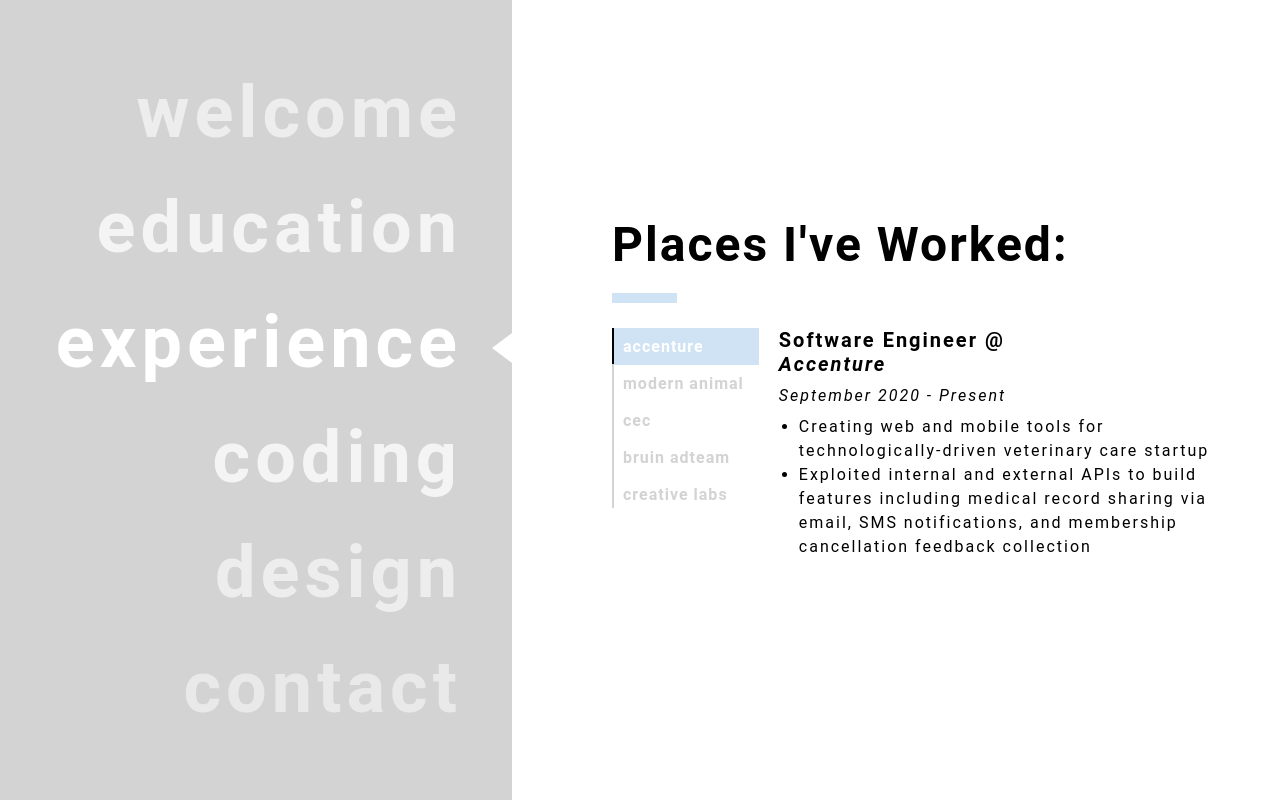
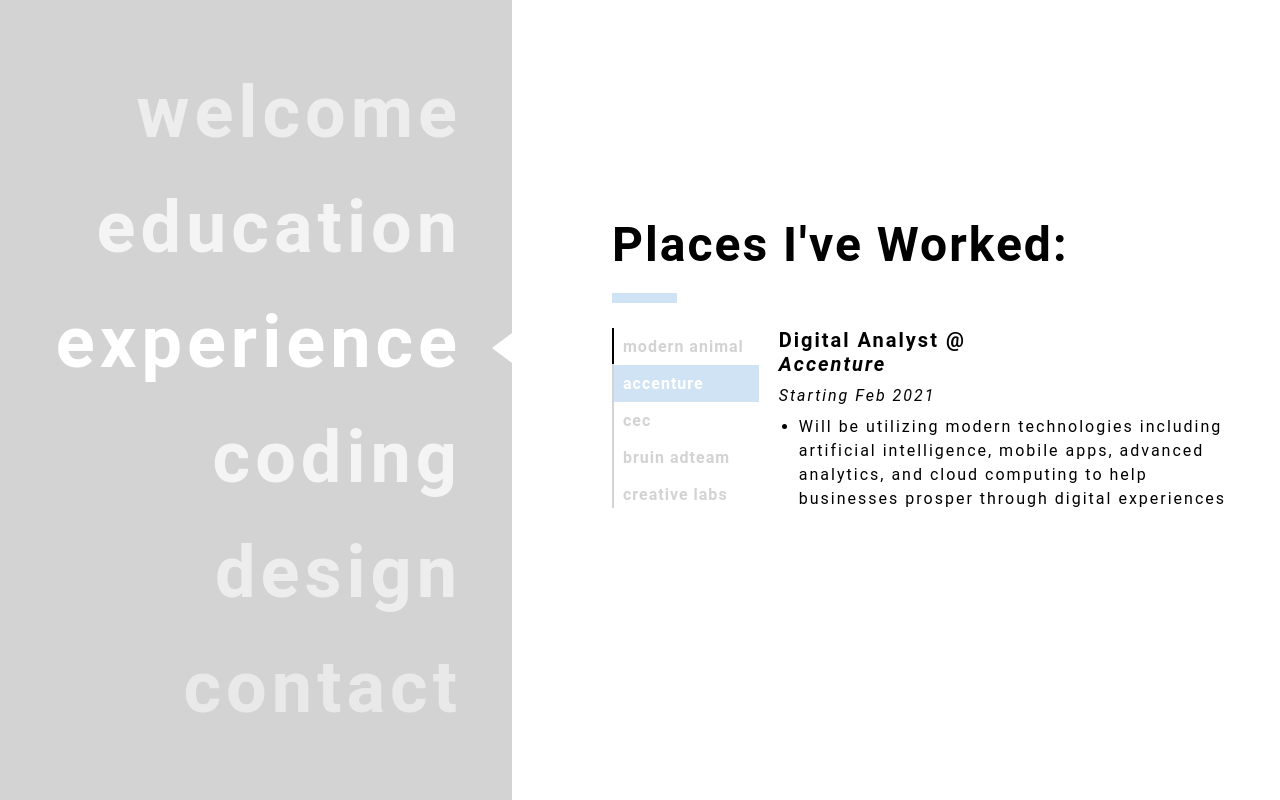
Before and after one commit to cngai/portfolio, a React (Create React App) app: page / in a window 1280 px wide. Both pictures are taken after a click on the element "experience". Built offline with nearby package versions, Linux system fonts and the light colour scheme.

Commit message:
Update experiences tabs

```diff
--- a/src/tabs/Experience.js
+++ b/src/tabs/Experience.js
@@ -54,9 +54,9 @@
     tabToIndex(tabName) {
         let index = -1;
 
-        if (tabName === 'Accenture') {
+        if (tabName === 'Modern Animal') {
             index = 0;
-        } else if (tabName === 'Modern Animal') {
+        } else if (tabName === 'Accenture') {
             index = 1;
         } else if (tabName === 'CEC') {
             index = 2;
@@ -83,16 +83,16 @@
                     <FilterContainer>
                         <Sidebar offset={sliderHeight} />
                         <Tab
+                            selected={selectedTab === 'Modern Animal'}
+                            onClick={() => this.changeTab('ModernAnimal')}
+                        >
+                            <TabText selected={selectedTab === 'Modern Animal'}>modern animal</TabText>
+                        </Tab>
+                        <Tab
                             selected={selectedTab === 'Accenture'}
                             onClick={() => this.changeTab('Accenture')}
                         >
                             <TabText selected={selectedTab === 'Accenture'}>accenture</TabText>
-                        </Tab>
-                        <Tab
-                            selected={selectedTab === 'Modern Animal'}
-                            onClick={() => this.changeTab('Modern Animal')}
-                        >
-                            <TabText selected={selectedTab === 'Modern Animal'}>modern animal</TabText>
                         </Tab>
                         <Tab
                             selected={selectedTab === 'CEC'}
```
